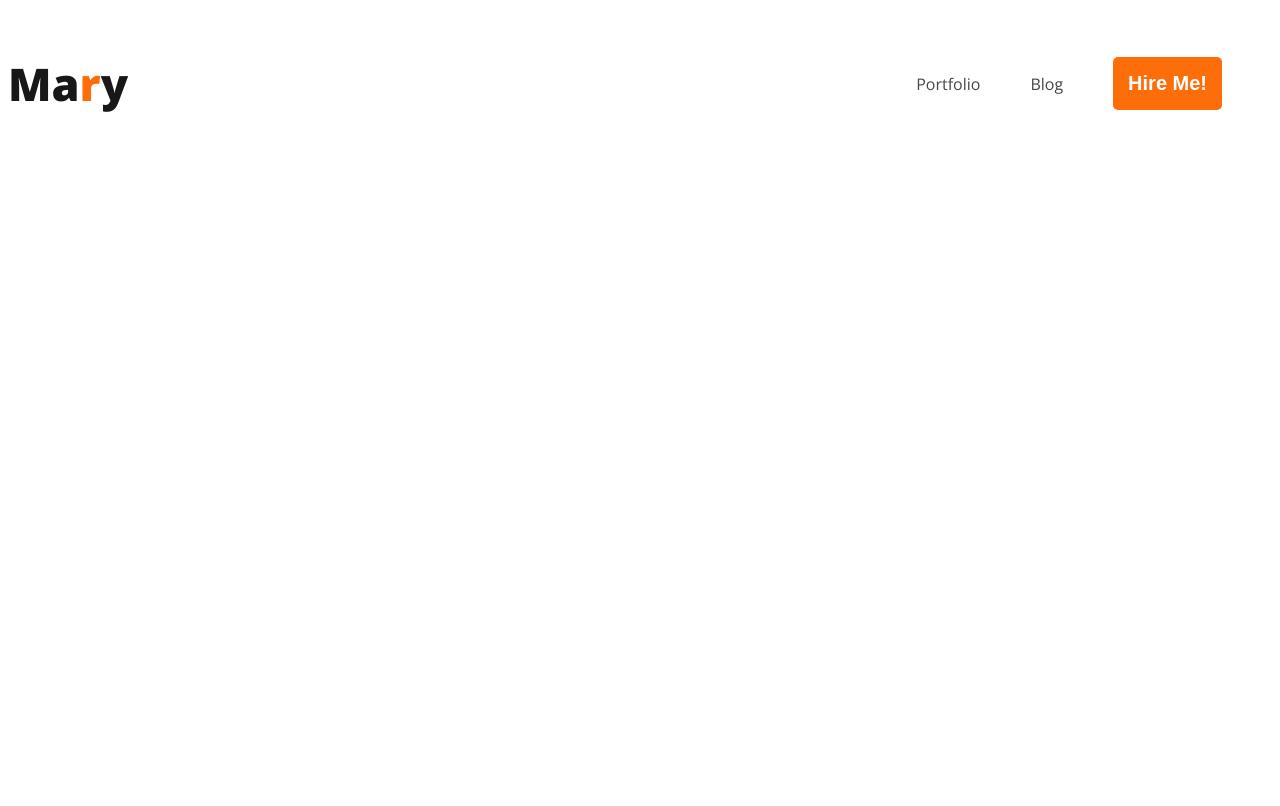
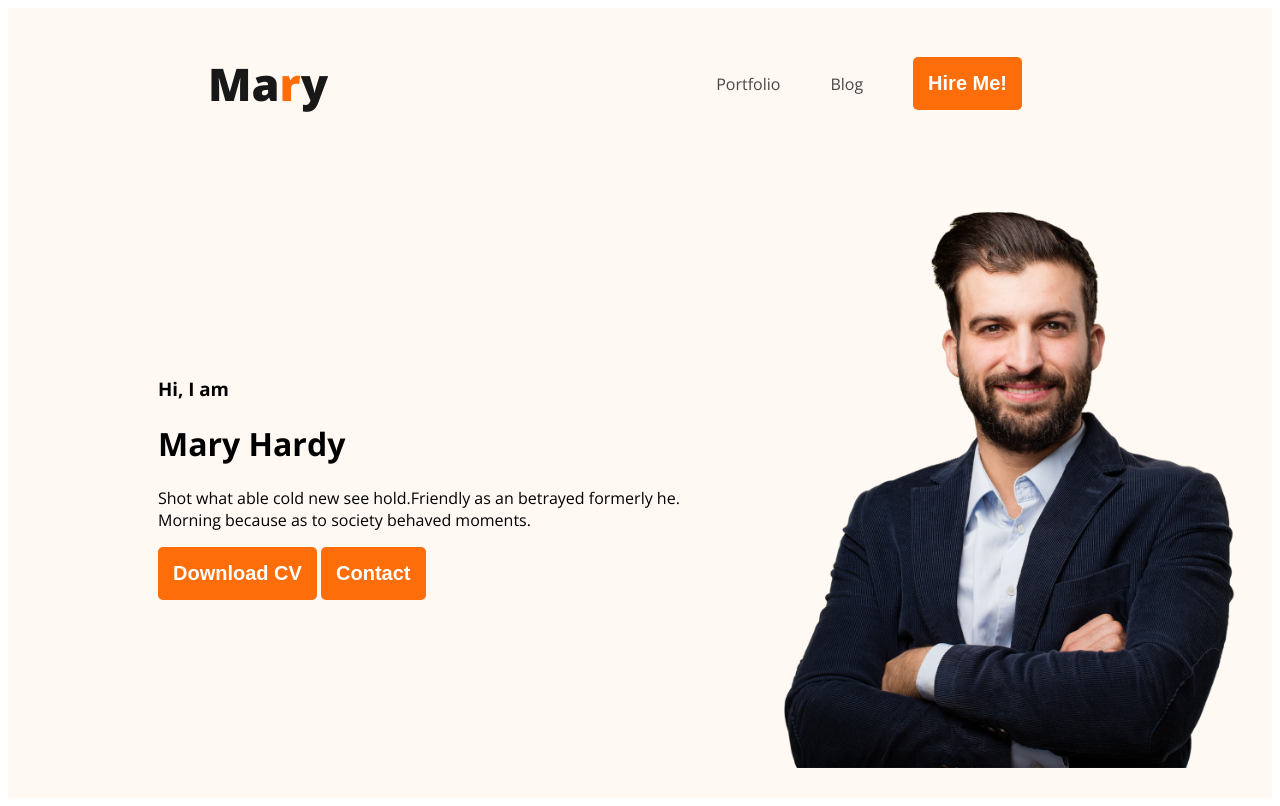
Before and after one commit to Muinul-Islam/web-dev-portfolio, a plain HTML site: page index.html in a window 1280 px wide. Drawn offline with nearby package versions, Linux system fonts and the light colour scheme.

Commit message:
Banner push

```diff
--- a/index.html
+++ b/index.html
@@ -10,7 +10,7 @@
     <link rel="stylesheet" href="/styles/style.css">
 </head>
 <body>
-    <header>
+    <header class="header">
         <nav>
             <h3 class="nav-title">Ma<span class="text-primary">r</span>y</h3>
             <ul>
@@ -19,6 +19,16 @@
                 <li><button class="btn-primary">Hire Me!</button></li>
             </ul>
         </nav>
+        <div class="banner">
+            <div class="banner-content">
+                <h3 class="banner-g">Hi, I  am</h3>
+                <h1 class="banner-t">Mary Hardy</h1>
+                <p>Shot what able cold new see hold.Friendly as an betrayed formerly he. Morning because as to society behaved moments.</p>
+                <button class="btn-primary">Download CV</button>
+                <button class="btn-primary">Contact</button>
+            </div>
+            <img class="profile-pic" src="./images/hardy.png" alt="">
+        </div>
     </header>
     <main>
 
--- a/styles/style.css
+++ b/styles/style.css
@@ -17,6 +17,7 @@ nav {
     display: flex;
     justify-content: space-between;
     align-items: center;
+    margin: 0px 200px;
 }
 .nav-title {
     color: #181818;
@@ -35,3 +36,17 @@ nav a {
     text-decoration: none;
     color: #474747;
 }
+.header{
+    background-color:#FFF8F3;
+}
+.banner{
+    padding: 30px 30px 30px 150px;
+    display: flex;
+    align-items: center;
+}
+.banner .profile-pic{
+    width: 500px;
+}
+.banner-content{
+
+}
```
